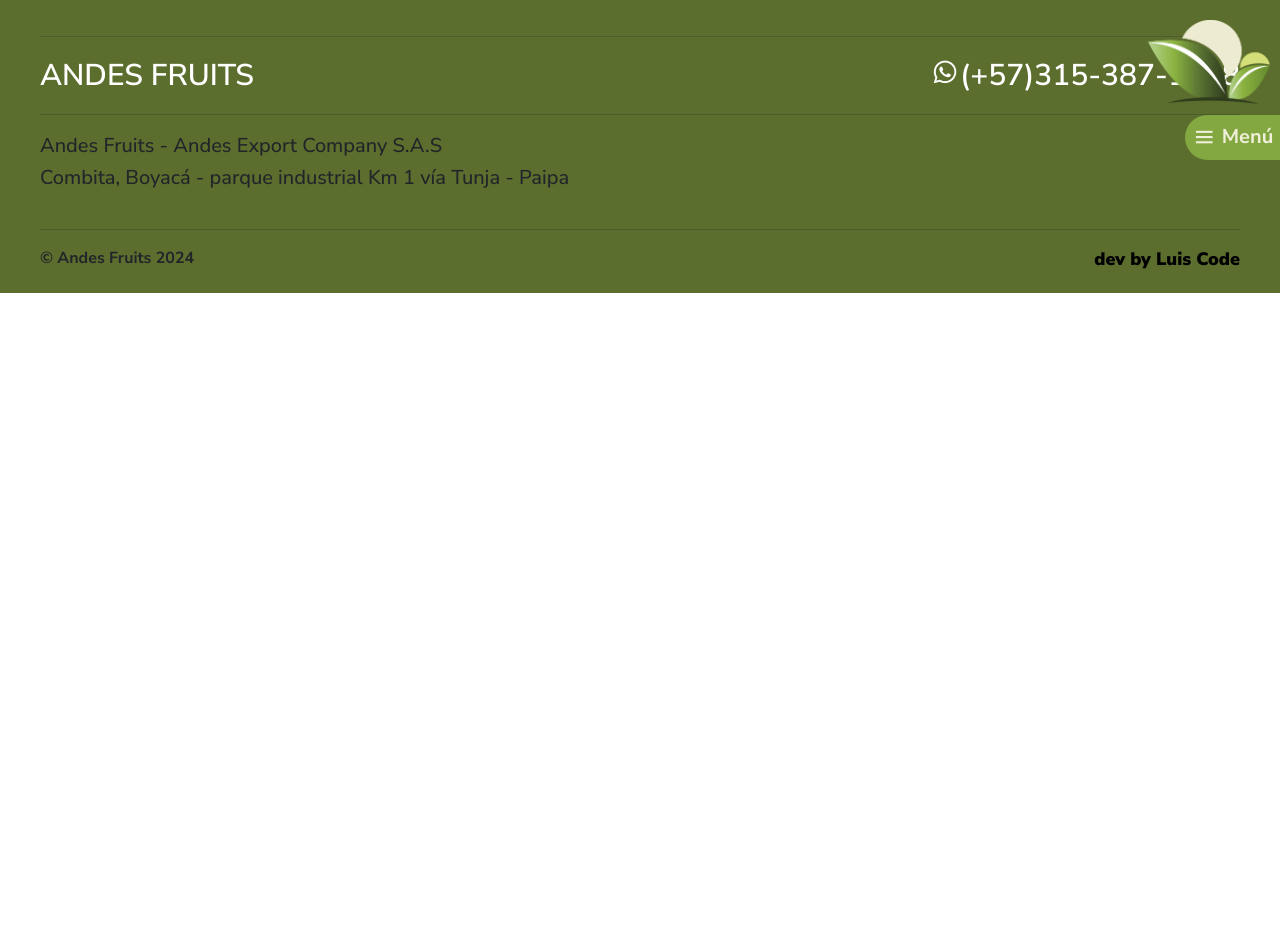
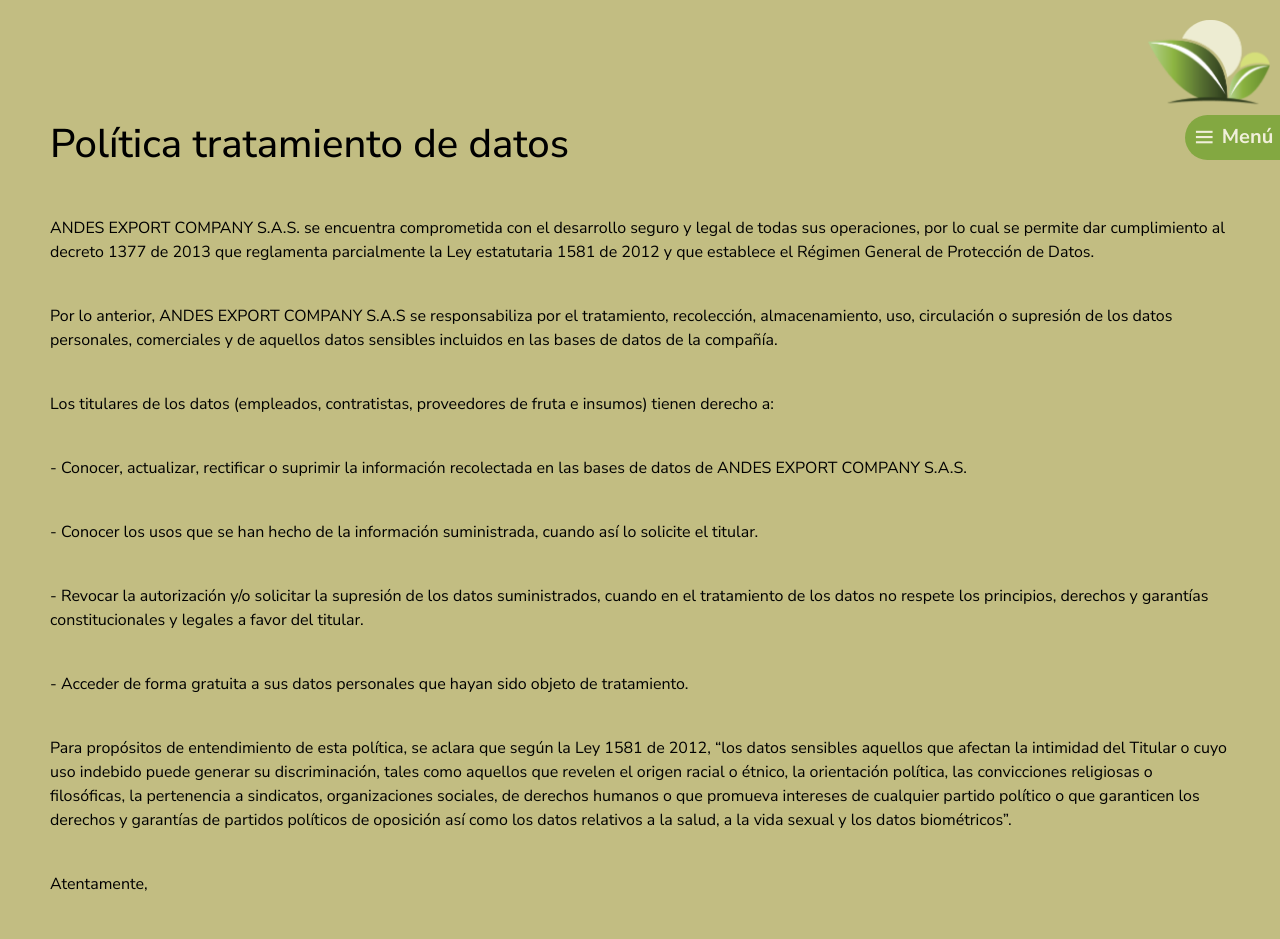
Before and after one commit to luisFPM97/AndesFruits, a React (Vite) app: page /#/data in a window 1280 px wide. Shown: the top 939 px of the page. Before the commit the page ends 800 px from the top, so only its background shows below. Built offline with nearby package versions, Linux system fonts and the light colour scheme.

Commit message:
update pol data treatment

```diff
--- a/src/App.css
+++ b/src/App.css
@@ -49,6 +49,12 @@ footer {
   .ff {
     display: flex;
     justify-content: space-between;
+    text-decoration: none;
+    .cc{
+      a{
+        color: #212529;
+      }
+    }
   }
   .titlef {
     font-size: 30px;
@@ -262,7 +268,7 @@ footer {
       width: 100%;
       height: 100%;
       background-color: rgba(0, 0, 0, 0.35);
-      background-image: url(/public//img/2.jpg);
+      background-image: url(/img/2.jpg);
       background-position: center;
       background-size: cover;
       background-repeat: no-repeat;
@@ -1048,6 +1054,17 @@ footer {
       }
     }
   }
+}
+.dataTreatment{
+  background-color:#c2bd82;
+  width: 100%;
+  display: flex;
+  flex-direction: column;
+  gap: 40px;
+  padding-top: 120px;
+  padding-left: 50px;
+  padding-right: 50px;
+  color: black;
 }
 
 @keyframes slide {
--- a/src/App.jsx
+++ b/src/App.jsx
@@ -7,10 +7,11 @@ import Navbar from "./component/Navbar";
 import QuienesSomos from "./component/QuienesSomos";
 import Instalaciones from "./component/Instalaciones";
 import Productos from "./component/Productos";
-import { BrowserRouter as Router, Route, Routes } from "react-router-dom";
+import { BrowserRouter as Router, Route, Routes, Link } from "react-router-dom";
 import data from "./data.json";
 import FichaTecnica from "./component/FichaTecnica";
 import ProductCard from "./component/ProductCard";
+import Datatreat from "./component/Datatreat";
 
 function App() {
   const [language, setLanguage] = useState("en");
@@ -70,6 +71,7 @@ function App() {
           }
         />
         <Route path="/ProductCard" element={<ProductCard />} />
+        <Route path="/data" element={<Datatreat/>}/>
       </Routes>
       <footer>
         <div className="fc">
@@ -97,7 +99,7 @@ function App() {
           </div>
           <hr />
           <div className="ff">
-            <span>© Andes Fruits 2024</span>
+            <span className="cc">© Andes Fruits 2024 || <Link to="/data">{content.contactenos.td}</Link></span>
             <span>
               {" "}
               <a
--- /dev/null
+++ b/src/component/Datatreat.jsx
@@ -0,0 +1,28 @@
+import React from 'react'
+
+const Datatreat = () => {
+  return (
+    <div className='dataTreatment'>
+        <h1>Política tratamiento de datos</h1>
+        <span>ANDES EXPORT COMPANY S.A.S. se encuentra comprometida con el desarrollo seguro y legal de todas sus operaciones, por lo cual se permite dar cumplimiento al decreto 1377 de 2013 que reglamenta parcialmente la Ley estatutaria 1581 de 2012 y que establece el Régimen General de Protección de Datos.</span>
+
+        <span>Por lo anterior, ANDES EXPORT COMPANY S.A.S se responsabiliza por el tratamiento, recolección, almacenamiento, uso, circulación o supresión de los datos personales, comerciales y de aquellos datos sensibles incluidos en las bases de datos de la compañía. </span>
+
+        <span>Los titulares de los datos (empleados, contratistas, proveedores de fruta e insumos) tienen derecho a:</span>
+        <span>- Conocer, actualizar, rectificar o suprimir la información recolectada en las bases de datos de ANDES EXPORT COMPANY S.A.S. </span>
+        <span>- Conocer los usos que se han hecho de la información suministrada, cuando así lo solicite el titular.</span>
+        <span>- Revocar la autorización y/o solicitar la supresión de los datos suministrados, cuando en el tratamiento de los datos no respete los principios, derechos y garantías constitucionales y legales a favor del titular.</span>
+        <span>- Acceder de forma gratuita a sus datos personales que hayan sido objeto de tratamiento.  </span>
+
+        <span>Para propósitos de entendimiento de esta política, se aclara que según la Ley 1581 de 2012, “los datos sensibles aquellos que afectan la intimidad del Titular o cuyo uso indebido puede generar su discriminación, tales como aquellos que revelen el origen racial o étnico, la orientación política, las convicciones religiosas o filosóficas, la pertenencia a sindicatos, organizaciones sociales, de derechos humanos o que promueva intereses de cualquier partido político o que garanticen los derechos y garantías de partidos políticos de oposición así como los datos relativos a la salud, a la vida sexual y los datos biométricos”.</span>
+
+        <span>Atentamente,</span>
+
+        <span><b>Juan Camilo Laverde</b></span>
+        <span>Gerente General</span>
+        <span></span>
+    </div>
+  )
+}
+
+export default Datatreat
```
Also changed, not shown: src/data.json.
